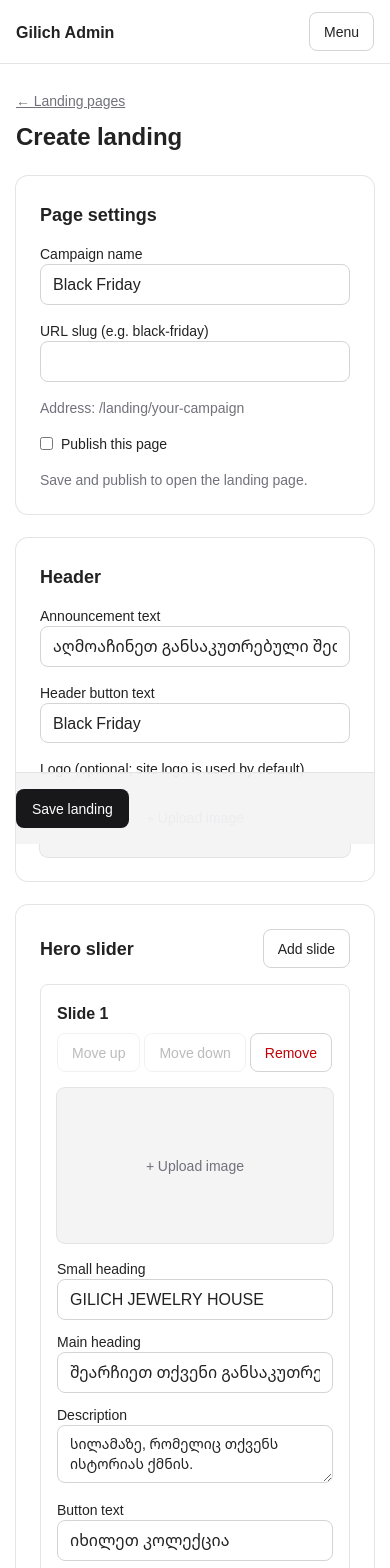
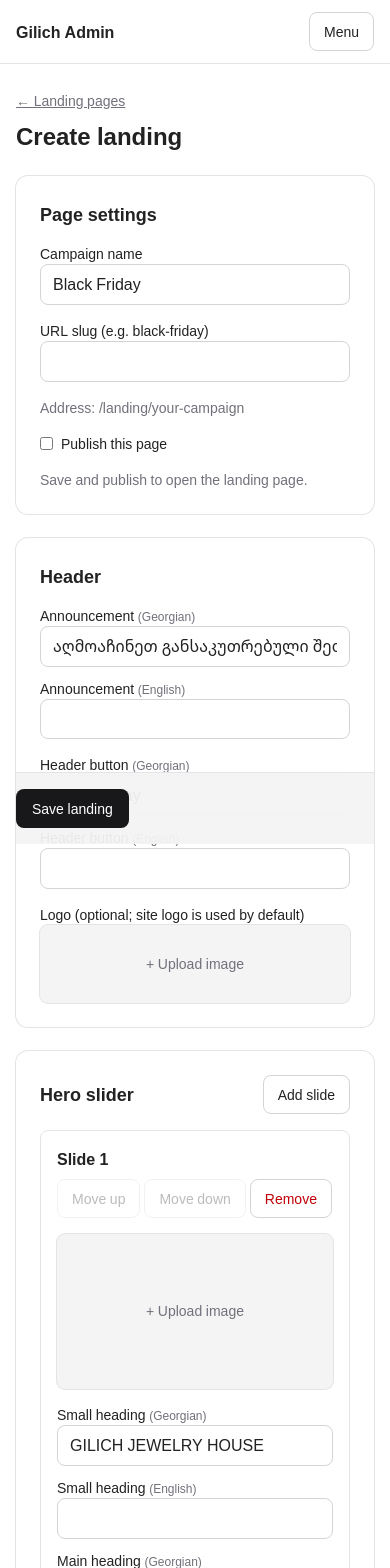
Before and after one commit to Webinfinity11/gilich, a Next.js app: page /admin/landings/new in a window 390 px wide. Shown: the top 1568 px of the page. Built offline with nearby package versions, Linux system fonts and the light colour scheme; no server answers; the database is empty.

Commit message:
Edit both campaign languages together in each section

```diff
--- a/src/components/admin/LandingEditor.tsx
+++ b/src/components/admin/LandingEditor.tsx
@@ -16,6 +16,31 @@ import { pick, type Lang } from "@/lib/i18n";
 type TextKey = Exclude<keyof Landing, "id" | "published" | "productIds" | "heroSlides" | "discountPercent" | "design" | "english">;
 const slideFields = { eyebrow: "Small heading", title: "Main heading", text: "Description", button: "Button text" } as const;
 
+function BilingualField({ label, georgian, english, onGeorgian, onEnglish, multiline = false }: {
+  label: string;
+  georgian: string;
+  english: string;
+  onGeorgian: (value: string) => void;
+  onEnglish: (value: string) => void;
+  multiline?: boolean;
+}) {
+  return (
+    <div className="grid gap-3 sm:grid-cols-2">
+      {([
+        { language: "Georgian", lang: "ka", value: georgian, onChange: onGeorgian },
+        { language: "English", lang: "en", value: english, onChange: onEnglish },
+      ]).map(({ language, lang, value, onChange }) => (
+        <label key={lang} className="block min-w-0 space-y-1 text-sm font-medium">
+          <span>{label} <span className="text-xs text-zinc-500">({language})</span></span>
+          {multiline
+            ? <textarea lang={lang} rows={3} className="admin-input" value={value} onChange={(event) => onChange(event.target.value)} />
+            : <input lang={lang} className="admin-input" value={value} onChange={(event) => onChange(event.target.value)} />}
+        </label>
+      ))}
+    </div>
+  );
+}
+
 export function LandingEditor({ initial, products }: { initial: Landing; products: { id: number; name: string; nameKa: string | null }[] }) {
   const [productLanguage, setProductLanguage] = useState<Lang>("en");
   const [page, setPage] = useState(() => {
@@ -28,6 +53,11 @@ export function LandingEditor({ initial, products }: { initial: Landing; product
   const router = useRouter();
   const set = (key: TextKey, value: string) => setPage((old) => ({ ...old, [key]: value }));
   const field = (key: TextKey, label: string, multiline = false) => <label className="block space-y-1 text-sm font-medium"><span>{label}</span>{multiline ? <textarea className="admin-input min-h-28" value={page[key]} onChange={(e) => set(key, e.target.value)} /> : <input className="admin-input" value={page[key]} onChange={(e) => set(key, e.target.value)} />}</label>;
+  const bilingualField = (key: keyof typeof landingCopyFields, multiline = false) => (
+    <BilingualField label={landingCopyFields[key]} georgian={page[key]} english={page.english[key] ?? ""} multiline={multiline}
+      onGeorgian={(value) => set(key, value)}
+      onEnglish={(value) => setPage((current) => ({ ...current, english: { ...current.english, [key]: value } }))} />
+  );
   const image = (key: "logo" | "aboutImage", label: string) => <div className="space-y-2 text-sm font-medium"><span>{label}</span><SingleImage value={page[key]} onChange={(url) => set(key, url)} aspect={key === "logo" ? "aspect-[4/1]" : "aspect-[16/9]"} />{page[key] && <button type="button" className="text-red-700 underline" onClick={() => set(key, "")}>Remove image</button>}</div>;
 
   function updateSlide(id: string, patch: Partial<LandingSlide>) {
@@ -81,7 +111,11 @@ export function LandingEditor({ initial, products }: { initial: Landing; product
   }
   return <div className="space-y-6 pb-20"><div className="flex flex-wrap items-end justify-between gap-4"><div><Link href="/admin/landings" className="text-sm text-zinc-500 underline">← Landing pages</Link><h1 className="mt-2 text-2xl font-semibold">{page.id ? "Edit landing" : "Create landing"}</h1></div>{savedPage.id && savedPage.published && <a target="_blank" rel="noreferrer" href={landingPath(savedPage.slug)} className="admin-btn-ghost">Open landing ↗</a>}</div>
     <section className="admin-card grid gap-4 p-6 md:grid-cols-2"><h2 className="text-lg font-semibold md:col-span-2">Page settings</h2>{field("title", "Campaign name")}{field("slug", "URL slug (e.g. black-friday)")}<p className="text-sm text-zinc-500 md:col-span-2">Address: {landingPath(page.slug || "your-campaign")}</p><label className="flex items-center gap-2 text-sm"><input type="checkbox" checked={page.published} onChange={(e) => setPage({ ...page, published: e.target.checked })} /> Publish this page</label><p className="text-sm text-zinc-500">{savedPage.id && savedPage.published ? "The open link shows the last saved version." : "Save and publish to open the landing page."}</p></section>
-    <section className="admin-card grid gap-4 p-6 md:grid-cols-2"><h2 className="text-lg font-semibold md:col-span-2">Header</h2>{field("announcement", "Announcement text")}{field("headerButton", "Header button text")}{image("logo", "Logo (optional; site logo is used by default)")}</section>
+    <section className="admin-card space-y-4 p-6">
+      <h2 className="text-lg font-semibold">Header</h2>
+      {bilingualField("announcement")}{bilingualField("headerButton")}
+      <div className="sm:max-w-xs">{image("logo", "Logo (optional; site logo is used by default)")}</div>
+    </section>
     <section className="admin-card space-y-4 p-6">
       <div className="flex flex-wrap items-center justify-between gap-2">
         <h2 className="text-lg font-semibold">Hero slider</h2>
@@ -97,19 +131,17 @@ export function LandingEditor({ initial, products }: { initial: Landing; product
               <button type="button" className="admin-btn-ghost text-red-700" onClick={() => setPage((current) => ({ ...current, heroSlides: current.heroSlides.filter((item) => item.id !== slide.id) }))}>Remove</button>
             </div>
           </div>
-          <div className="grid gap-4 md:grid-cols-2">
+          <div className="grid gap-4 lg:grid-cols-[minmax(0,1fr)_minmax(0,2fr)]">
             <div className="space-y-2">
               <SingleImage value={slide.image} onChange={(image) => updateSlide(slide.id, { image })} />
               {slide.image && <button type="button" className="text-sm text-red-700 underline" onClick={() => updateSlide(slide.id, { image: "" })}>Use default image</button>}
             </div>
             <div className="space-y-3">
               {(Object.keys(slideFields) as (keyof typeof slideFields)[]).map((key) => (
-                <label key={key} className="block space-y-1 text-sm font-medium">
-                  <span>{slideFields[key]}</span>
-                  {key === "text"
-                    ? <textarea className="admin-input" value={slide[key]} onChange={(e) => updateSlide(slide.id, { [key]: e.target.value })} />
-                    : <input className="admin-input" value={slide[key]} onChange={(e) => updateSlide(slide.id, { [key]: e.target.value })} />}
-                </label>
+                <BilingualField key={key} label={slideFields[key]} georgian={slide[key]} english={slide.english?.[key] ?? ""}
+                  multiline={key === "text"}
+                  onGeorgian={(value) => updateSlide(slide.id, { [key]: value })}
+                  onEnglish={(value) => updateSlide(slide.id, { english: { ...slide.english, [key]: value } })} />
               ))}
             </div>
           </div>
@@ -121,7 +153,7 @@ export function LandingEditor({ initial, products }: { initial: Landing; product
         <h2 className="text-lg font-semibold">Products</h2>
         <LangSwitcher align="end" language={productLanguage} onSelect={setProductLanguage} />
       </div>
-      {field("productsTitle", "Section heading")}
+      {bilingualField("productsTitle")}
       <label className="block max-w-64 space-y-1 text-sm font-medium">
         <span>Campaign discount (%)</span>
         <input className="admin-input" type="number" min={0} max={100} step={1} value={page.discountPercent || ""} placeholder="0"
@@ -141,39 +173,16 @@ export function LandingEditor({ initial, products }: { initial: Landing; product
         })}
       </div>
     </section>
-    <section className="admin-card grid gap-4 p-6 md:grid-cols-2">
-      <h2 className="text-lg font-semibold md:col-span-2">About</h2>
-      {field("aboutTitle", "Heading")}{field("aboutText", "Text", true)}{image("aboutImage", "About image")}
+    <section className="admin-card space-y-4 p-6">
+      <h2 className="text-lg font-semibold">About</h2>
+      {bilingualField("aboutTitle")}{bilingualField("aboutText", true)}
+      <div className="sm:max-w-sm">{image("aboutImage", "About image")}</div>
     </section>
-    <section className="admin-card grid gap-4 p-6 md:grid-cols-2"><h2 className="text-lg font-semibold md:col-span-2">Footer</h2>{field("footerText", "Footer text", true)}{field("footerPhone", "Phone")}{field("footerEmail", "Email")}</section>
-    <details className="admin-card p-6">
-      <summary className="cursor-pointer text-lg font-semibold">English translations</summary>
-      <p className="mt-4 text-sm text-zinc-500">Products use the catalog translations. Add English versions here for custom campaign text.</p>
-      <div className="mt-4 grid gap-4 md:grid-cols-2">
-        {(Object.keys(landingCopyFields) as (keyof typeof landingCopyFields)[]).map((key) => (
-          <label key={key} className="block space-y-1 text-sm">
-            <span>{landingCopyFields[key]}</span>
-            <textarea rows={key === "aboutText" || key === "footerText" ? 3 : 1} className="admin-input" value={page.english[key] ?? ""}
-              onChange={(event) => {
-                const value = event.target.value;
-                setPage((current) => ({ ...current, english: { ...current.english, [key]: value } }));
-              }} />
-          </label>
-        ))}
-      </div>
-      {page.heroSlides.map((slide, index) => (
-        <fieldset key={slide.id} className="mt-4 grid gap-3 border-t border-zinc-200 pt-3 md:grid-cols-2">
-          <legend className="pr-2 text-sm font-semibold">Slide {index + 1}</legend>
-          {(Object.keys(slideFields) as (keyof typeof slideFields)[]).map((key) => (
-            <label key={key} className="block space-y-1 text-sm">
-              <span>{slideFields[key]}</span>
-              <textarea rows={key === "text" ? 3 : 1} className="admin-input" value={slide.english?.[key] ?? ""}
-                onChange={(event) => updateSlide(slide.id, { english: { ...slide.english, [key]: event.target.value } })} />
-            </label>
-          ))}
-        </fieldset>
-      ))}
-    </details>
+    <section className="admin-card space-y-4 p-6">
+      <h2 className="text-lg font-semibold">Footer</h2>
+      {bilingualField("footerText", true)}
+      <div className="grid gap-3 sm:grid-cols-2">{field("footerPhone", "Phone")}{field("footerEmail", "Email")}</div>
+    </section>
     <LandingDesignEditor design={page.design} onChange={(update) => setPage((current) => ({ ...current, design: update(current.design) }))} />
     <div className="sticky bottom-0 flex flex-wrap items-center gap-3 border-t border-zinc-200 bg-zinc-100/95 py-4"><button className="admin-btn" disabled={pending} onClick={save}>{pending ? "Saving..." : "Save landing"}</button>{page.id && <button className="admin-btn-ghost text-red-700" disabled={pending} onClick={() => { if (confirm("Delete this landing page?")) start(() => deleteLanding(page.id)); }}>Delete</button>}<span role="status" className="text-sm">{message}</span></div>
   </div>;
```
